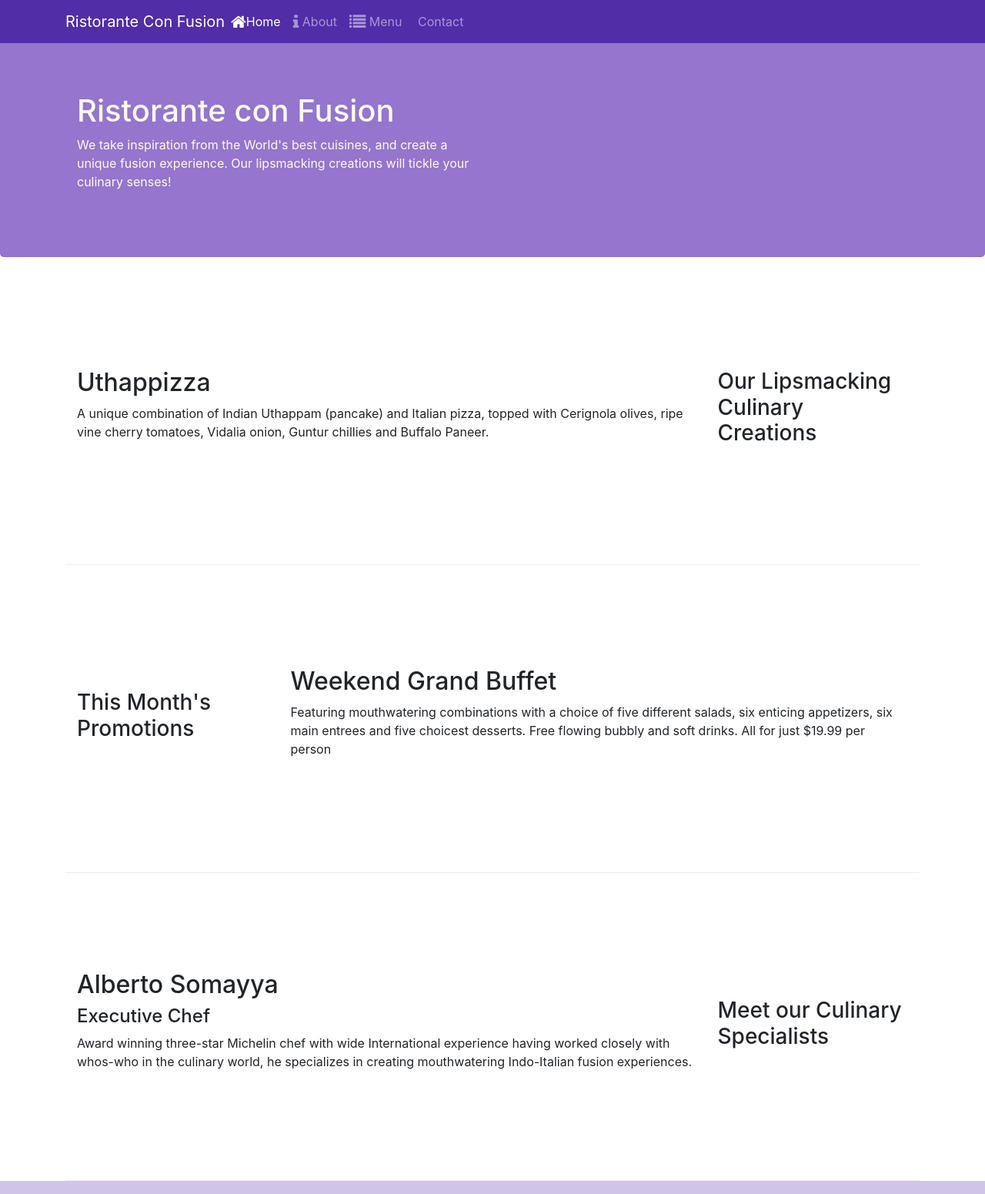
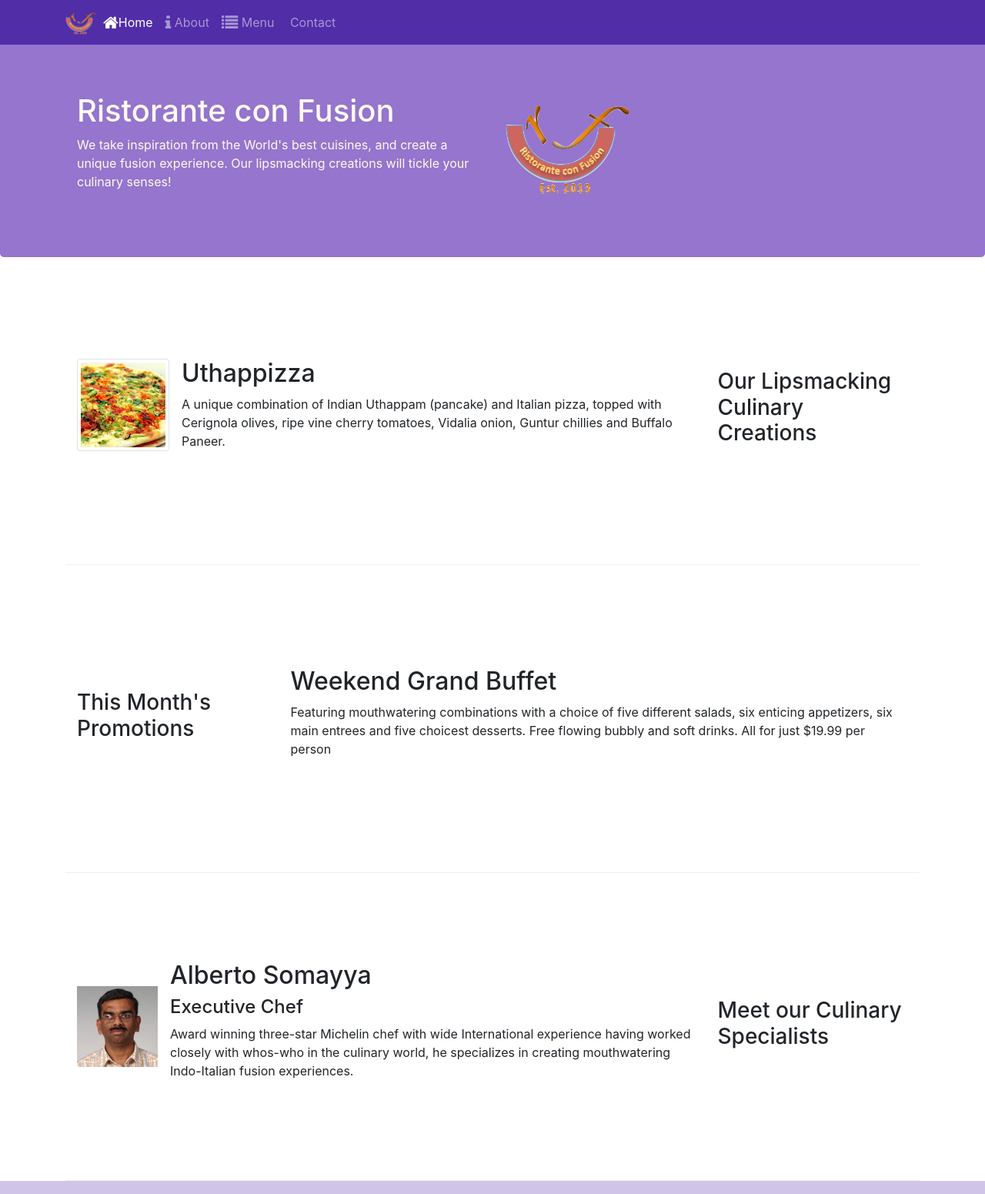
Before and after one commit to Nityasantoshini/git-test, a website: page index.html in a window 1280 px wide. Shown: the top 1551 px of the page at 77% size. Drawn offline with nearby package versions, Linux system fonts and the light colour scheme; some icons are missing.

Commit message:
images and media

```diff
--- a/index.html
+++ b/index.html
@@ -21,7 +21,7 @@
             <button class = "navbar-toggler" type = "button" data-toggle="collapse" data-target = "#Navbar">
                     <span class = "navbar-toggler-icon"></span>
             </button>
-        <a class = "navbar-brand mr-auto" href = "#"> Ristorante Con Fusion</a>
+        <a class = "navbar-brand mr-auto" href = "#"> <img src = "img/logo.png" height = "30" width = "41"></a>
         <div class = "collapse navbar-collapse" id = "Navbar">
             <ul class="navbar-nav mr-auto">
                 <li class = "nav-item active"> <a class = "nav-link" href = "#"><span class = "fa fa-home fa-lg"></span>Home</a></li>
@@ -41,7 +41,8 @@
                     <h1>Ristorante con Fusion</h1>
                     <p>We take inspiration from the World's best cuisines, and create a unique fusion experience. Our lipsmacking creations will tickle your culinary senses!</p>
                 </div>
-                <div class = "col-12 col-sm">
+                <div class = "col-12 col-sm align-self-center">
+                    <img src = "img/logo.png" class = "img-fluid">
                 </div>
             </div>
         </div>
@@ -53,8 +54,13 @@
                 <h3>Our Lipsmacking Culinary Creations</h3>
             </div>
             <div class = "col col-sm order-sm-first col-md">
-                <h2>Uthappizza</h2>
-                <p>A unique combination of Indian Uthappam (pancake) and Italian pizza, topped with Cerignola olives, ripe vine cherry tomatoes, Vidalia onion, Guntur chillies and Buffalo Paneer.</p>
+                <div class = "media">
+                    <img class = "d-flex mr-3 img-thumbnail align-slef-center" src = "img/uthappizza.png" alt = "utthappizza">
+                    <div class = "media-body">
+                        <h2 class = "mt-0">Uthappizza</h2>
+                        <p>A unique combination of Indian Uthappam (pancake) and Italian pizza, topped with Cerignola olives, ripe vine cherry tomatoes, Vidalia onion, Guntur chillies and Buffalo Paneer.</p>
+                    </div>
+                </div>
             </div>
         </div>
 
@@ -74,9 +80,14 @@
                 <h3>Meet our Culinary Specialists</h3>
             </div>
             <div  class = "col col-sm order-sm-first col-md">
-                <h2>Alberto Somayya</h2>
-                <h4>Executive Chef</h4>
-                <p>Award winning three-star Michelin chef with wide International experience having worked closely with whos-who in the culinary world, he specializes in creating mouthwatering Indo-Italian fusion experiences. </p>
+                <div class = "media">
+                    <img class = "d-flex mr-3 image-thumbnail align-self-center" src = "img/alberto.png" alt = "alberto">
+                    <div class = "media-body">
+                        <h2 class = "mt-0">Alberto Somayya</h2>
+                        <h4>Executive Chef</h4>
+                        <p>Award winning three-star Michelin chef with wide International experience having worked closely with whos-who in the culinary world, he specializes in creating mouthwatering Indo-Italian fusion experiences. </p>
+                    </div>
+                </div>
             </div>
         </div>
     </div>
```
Also changed, not shown: aboutus.html (+6 -3 lines), contactus.html (+5 -2 lines), img/alberto.png (added), img/buffet.png (added), img/logo.png (added), img/uthappizza.png (added), 1 other file.
